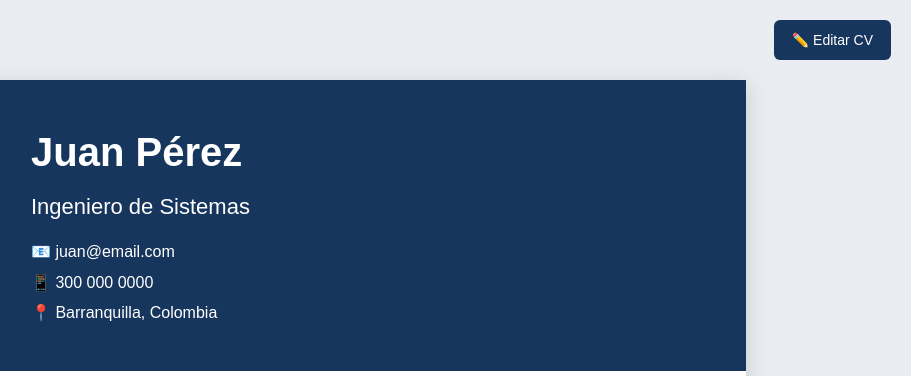
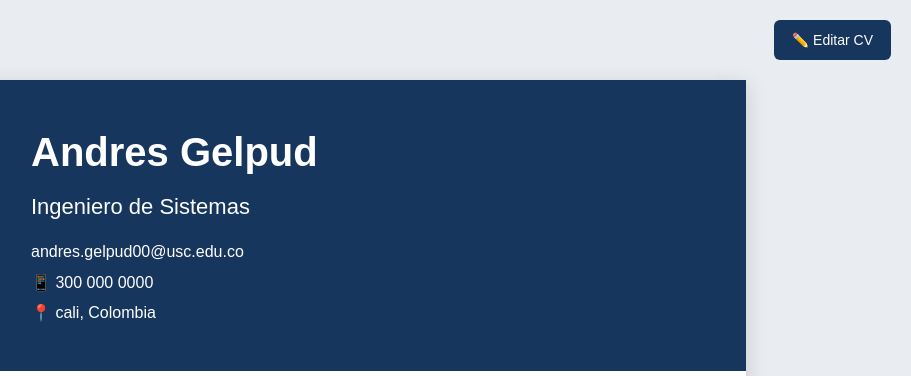
Before and after one commit to Andres8760/Portafolio-personal.github.io, a plain HTML site: page index.html in a window 1280 px wide. Shown: the top 376 px of the page, 369-1280 px from the left. Drawn offline with Linux system fonts and the light colour scheme.

Commit message:
Update personal information in index.html

```diff
--- a/index.html
+++ b/index.html
@@ -53,7 +53,7 @@
             <div class="datos">
 
                 <h1 class="editable">
-                    Juan Pérez
+                    Andres Gelpud
                 </h1>
 
                 <h2 class="editable">
@@ -61,7 +61,7 @@
                 </h2>
 
                 <p class="editable">
-                    📧 juan@email.com
+                    andres.gelpud00@usc.edu.co
                 </p>
 
                 <p class="editable">
@@ -69,7 +69,7 @@
                 </p>
 
                 <p class="editable">
-                    📍 Barranquilla, Colombia
+                    📍 cali, Colombia
                 </p>
 
             </div>
```
